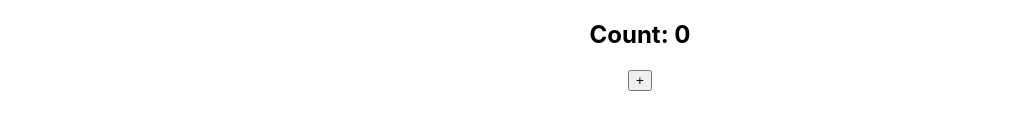
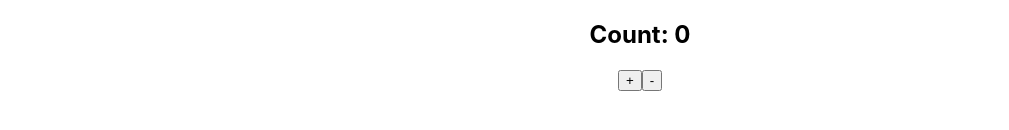
Before and after one commit to MMcClure11/practice-constructor.io, a React (Create React App) app: page /counter in a window 1280 px wide. Shown: the part 238-368 px from the top of the page, without its empty margins (0-1009 px from the left). Built offline with nearby package versions, Linux system fonts and the light colour scheme.

Commit message:
Add decrease button

```diff
--- a/src/components/Counter.js
+++ b/src/components/Counter.js
@@ -8,11 +8,16 @@ const Counter = () => {
     setCount(prevCount => prevCount + 1)
   }
 
+  const decrease = () => {
+    setCount(prevCount => prevCount - 1)
+  }
+
   return (
     <div>
       <h1>I am a counter that you can manually click.</h1>
       <h2>Count: { count }</h2>
       <button onClick={ increase }>+</button>
+      <button onClick={ decrease }>-</button>
     </div>
   )
 }
```
